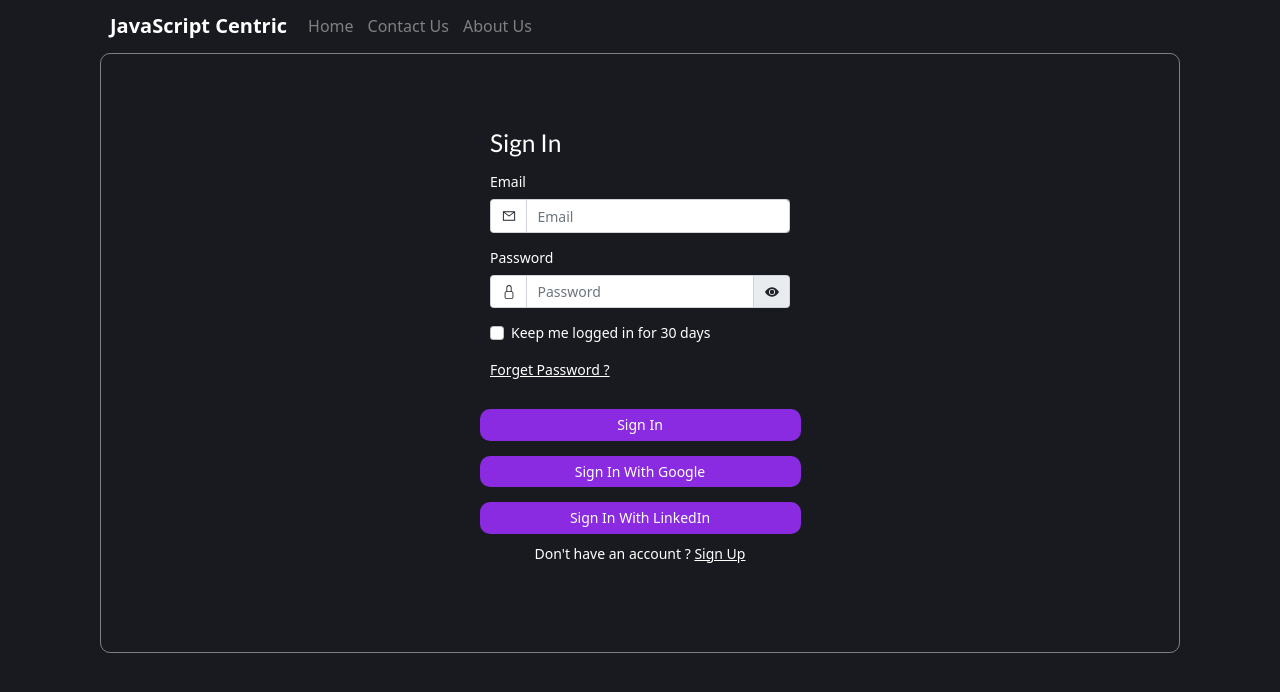
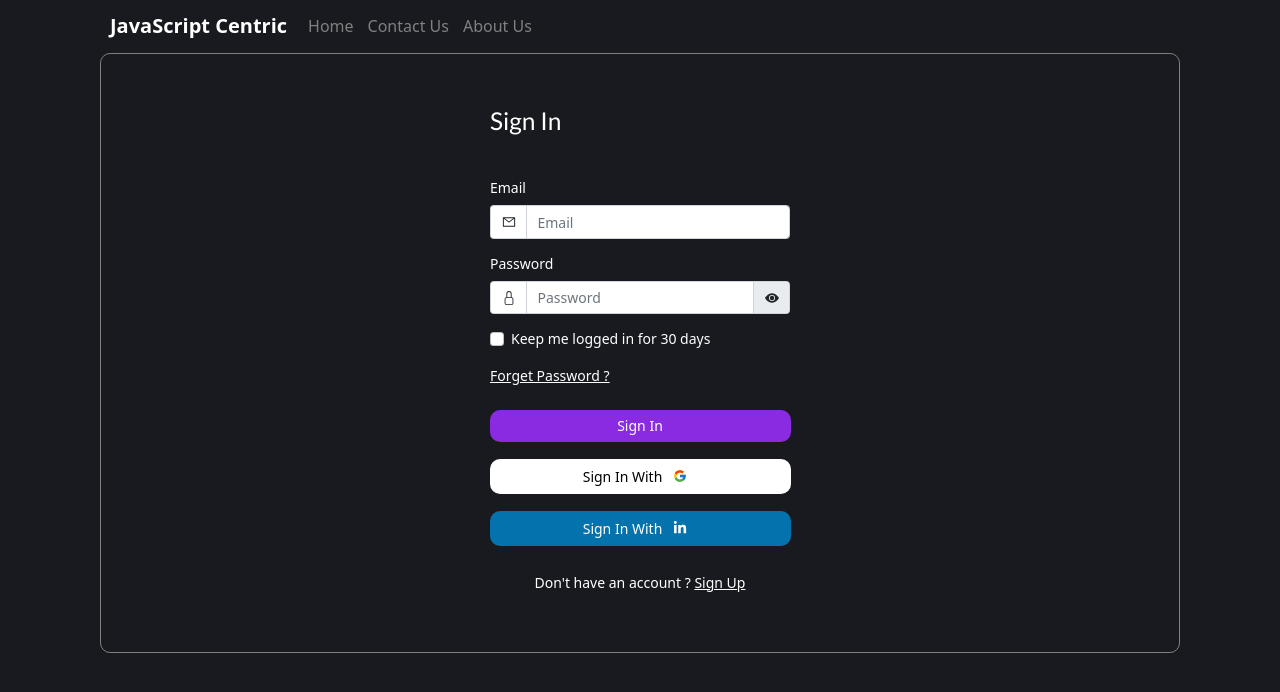
Before and after one commit to ravics09/javascriptcentricReactJS, a React (Create React App) app: page / in a window 1280 px wide. Shown: the top 692 px of the page. Built offline with nearby package versions, Linux system fonts and the light colour scheme.

Commit message:
Added hide and show password functionality

```diff
--- a/src/App.js
+++ b/src/App.js
@@ -20,7 +20,7 @@ const App = () => {
       }}
     >
       <Router>
-        <Navbar />
+        <Navbar style={{position: "sticky"}}/>
         <Routes />
       </Router>
     </div>
--- a/src/components/navbar.js
+++ b/src/components/navbar.js
@@ -42,7 +42,10 @@ const NavBar = () => {
   return (
     <div className="row">
       <div className="col-md-12">
-        <Navbar className={NavBarStyle.navContainer} expand="lg" sticky="top">
+        <Navbar
+          className={NavBarStyle.navContainer}
+          expand="lg"
+        >
           <Navbar.Brand className={NavBarStyle.navBrandLink}>
             JavaScript Centric
           </Navbar.Brand>
@@ -86,7 +89,9 @@ const NavBar = () => {
                 <NavDropdown
                   alignLeft
                   flip
-                  title={<span className={NavBarStyle.navLink}>{userName}</span>}
+                  title={
+                    <span className={NavBarStyle.navLink}>{userName}</span>
+                  }
                   id="basic-nav-dropdown"
                   className={NavBarStyle.navDropdownLink}
                   eventKey={3}
--- a/src/pages/SignIn/signIn.jsx
+++ b/src/pages/SignIn/signIn.jsx
@@ -6,6 +6,8 @@ import { Link, useHistory } from "react-router-dom";
 import { Button, Form, Container, Row, Col, InputGroup } from "react-bootstrap";
 import { BsFillEyeFill, BsFillEyeSlashFill, BsLock } from "react-icons/bs";
 import { AiOutlineMail } from "react-icons/ai";
+import { FcGoogle } from "react-icons/fc";
+import { FaLinkedinIn } from "react-icons/fa";
 
 import "bootstrap/dist/css/bootstrap.min.css";
 import signInStyle from "./signIn.module.css";
@@ -126,12 +128,14 @@ const SignIn = ({ props }) => {
           errors,
         }) => (
           <Form onSubmit={handleSubmit} className={signInStyle.signInForm}>
-            <h3 className="mb-3">Sign In</h3>
+            <Row className="mb-5">
+              <h3>Sign In</h3>
+            </Row>
             <Row className="mb-3">
               <Form.Group as={Col} md="12" controlId="validationFormPassword">
                 <Form.Label>Email</Form.Label>
                 <InputGroup>
-                  <InputGroup.Text style={{backgroundColor:'white'}}>
+                  <InputGroup.Text style={{ backgroundColor: "white" }}>
                     <AiOutlineMail />
                   </InputGroup.Text>
                   <Form.Control
@@ -156,7 +160,7 @@ const SignIn = ({ props }) => {
               <Form.Group as={Col} md="12" controlId="validationFormPassword">
                 <Form.Label>Password</Form.Label>
                 <InputGroup>
-                  <InputGroup.Text style={{backgroundColor:'white'}}>
+                  <InputGroup.Text style={{ backgroundColor: "white" }}>
                     <BsLock />
                   </InputGroup.Text>
                   <Form.Control
@@ -172,13 +176,12 @@ const SignIn = ({ props }) => {
                   <InputGroup.Text onClick={() => setShowPass(!showPass)}>
                     {showPass ? <BsFillEyeSlashFill /> : <BsFillEyeFill />}
                   </InputGroup.Text>
+                  {touched.password && errors.password ? (
+                    <Form.Control.Feedback type="invalid">
+                      {errors.password}
+                    </Form.Control.Feedback>
+                  ) : null}
                 </InputGroup>
-
-                {touched.password && errors.password ? (
-                  <Form.Control.Feedback type="invalid">
-                    {errors.password}
-                  </Form.Control.Feedback>
-                ) : null}
               </Form.Group>
             </Row>
             <Row className="mb-3">
@@ -195,7 +198,7 @@ const SignIn = ({ props }) => {
                 Forget Password ?
               </Link>
             </Row>
-            <Row>
+            <Row className="mb-2" style={{ padding: 10 }}>
               <Button
                 block
                 className={signInStyle.customBtn}
@@ -206,19 +209,36 @@ const SignIn = ({ props }) => {
               </Button>
             </Row>
 
-            <Row className="mr-3">
-              <Button block className={signInStyle.customBtn}>
-                Sign In With Google
+            <Row className="mb-2" style={{ paddingLeft: 10, paddingRight: 10 }}>
+              <Button block className={signInStyle.googleSignBtn}>
+                Sign In With {"  "}
+                <InputGroup.Text
+                  style={{
+                    backgroundColor: "#ffff",
+                    border: "white",
+                  }}
+                >
+                  <FcGoogle />
+                </InputGroup.Text>
               </Button>
             </Row>
 
-            <Row className="ml-3">
-              <Button block className={signInStyle.customBtn}>
-                Sign In With LinkedIn
+            <Row className="mb-2" style={{ padding: 10 }}>
+              <Button block className={signInStyle.linkedInSignBtn}>
+                Sign In With{" "}
+                <InputGroup.Text
+                  style={{
+                    backgroundColor: "#0472AD",
+                    border: "#0472AD",
+                    color: "white",
+                  }}
+                >
+                  <FaLinkedinIn />
+                </InputGroup.Text>
               </Button>
             </Row>
 
-            <Row className="mb-3">
+            <Row className="mb-2">
               <p
                 style={{ color: "white", paddingTop: 10, textAlign: "center" }}
               >
--- a/src/pages/SignIn/signIn.module.css
+++ b/src/pages/SignIn/signIn.module.css
@@ -17,5 +17,24 @@
   border: #fff !important;
   border-radius: 10px !important;
   border-width: 10px !important;
-  margin-top: 15px;
 }
+.googleSignBtn{
+  background-color: white !important;
+  border: white !important;
+  border-radius: 10px !important;
+  border-width: 10px !important;
+  display: flex;
+  justify-content: center;
+  align-items: center;
+  color: black;
+}
+.linkedInSignBtn{
+  background-color: #0472AD !important;
+  border: #fff !important;
+  border-radius: 10px !important;
+  border-width: 10px !important;
+  display: flex;
+  justify-content: center;
+  align-items: center;
+  color: white;
+}
--- a/src/pages/SignUp/signUp.jsx
+++ b/src/pages/SignUp/signUp.jsx
@@ -101,7 +101,9 @@ const SignUp = ({ props }) => {
           errors,
         }) => (
           <Form onSubmit={handleSubmit} className={signUpStyle.signUpForm}>
-            <h3 className="mb-3">Sign Up</h3>
+            <Row className="mb-5">
+              <h3>Sign Up</h3>
+            </Row>
             <Row className="mb-3">
               <Form.Group as={Col} md="12" controlId="validationFormFullName">
                 <Form.Label>Full Name</Form.Label>
@@ -213,7 +215,7 @@ const SignUp = ({ props }) => {
                 </InputGroup>
               </Form.Group>
             </Row>
-            <Row className="mb-3">
+            <Row className="mb-3" style={{ paddingLeft: 10, paddingRight: 10 }}>
               <Button
                 block
                 className={signUpStyle.customBtn}
```
